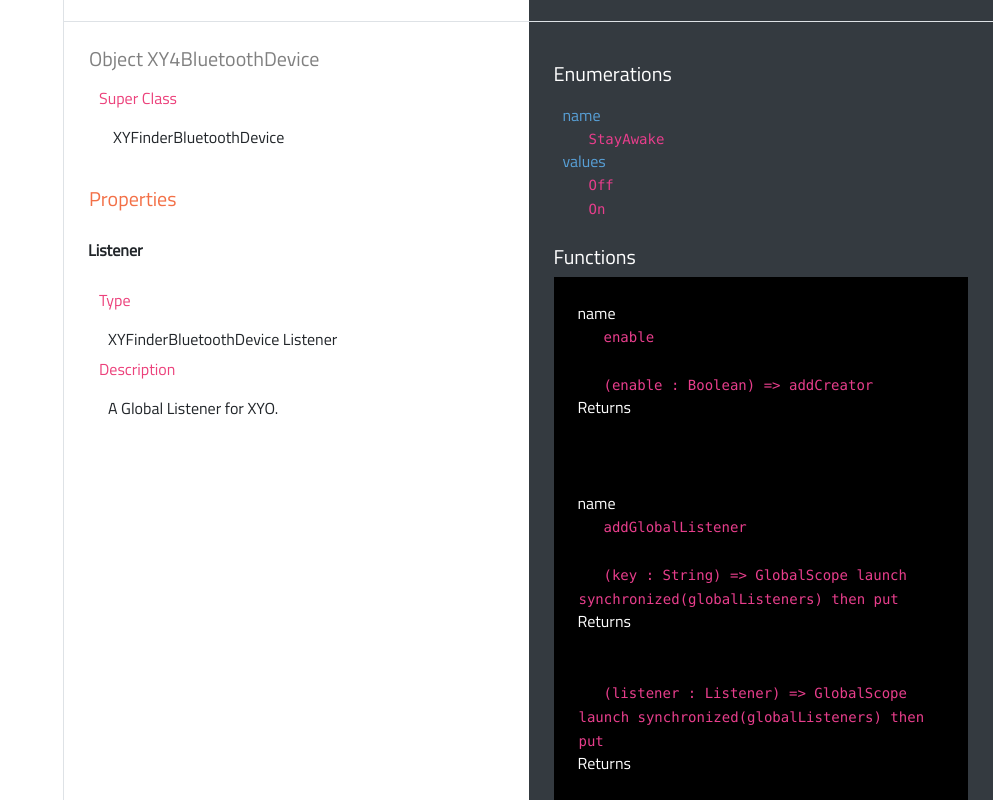
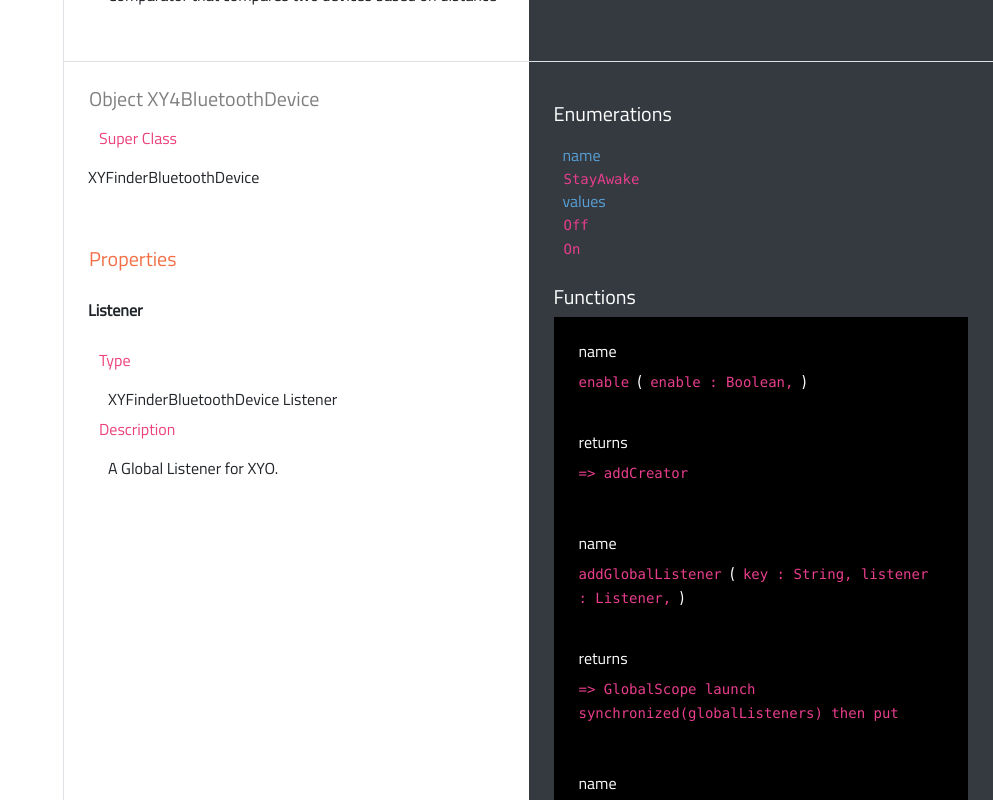
Before and after one commit to XYOracleNetwork-v1/app-reference-react, a React (Create React App) app: page / in a window 1280 px wide. Shown: the part 1640-2440 px from the top of the page, without its empty margins (287-1280 px from the left). Built offline with nearby package versions, Linux system fonts and the light colour scheme.

Commit message:
part one of function display fix

```diff
--- a/src/components/MethodOutputView.js
+++ b/src/components/MethodOutputView.js
@@ -71,20 +71,22 @@
               {object.functions ? <h5>Functions</h5> : <p></p>}
                 {(object.functions || []).map(f => (
                   <div style={outputStyle}>
-                    <p>name</p>
-                    <CodeGrid>{f.name}</CodeGrid>
-                    {(f.parameters || []).map(param =>
-                      <div>
-                        <CodeGrid>{JSON.stringify(param.async)}</CodeGrid>
+                    <div>
+                      <h6>name</h6>
+                      <CodeGrid>{f.name}</CodeGrid>
+                      ({(f.parameters || []).map(param => <CodeGrid>{param.name} {param.type},</CodeGrid>)})
+                        <div>
+                    </div>
+                    <div style={returnGrid}>
+                      <h6>returns</h6>
                         {(f.returns || []).map(returns => (
                           <div>
-                            <CodeGrid> ({param.name} {param.type}) => {returns.desc}</CodeGrid>
-                            <p>Returns</p>
+                            <CodeGrid> => {returns.desc}</CodeGrid>
                             <CodeGrid>{returns.type}</CodeGrid>
                           </div>
                         ))}
+                    </div>
                       </div>
-                    )}
                   </div>
                 ))}
               </div>
@@ -141,6 +143,9 @@
 }
 
 const codePad = {
-  paddingLeft: '25px',
-  paddingBottom: '20px'
+  paddingBottom: '30px'
 }
+
+const returnGrid = {
+  paddingTop: '40px'
+}
```
